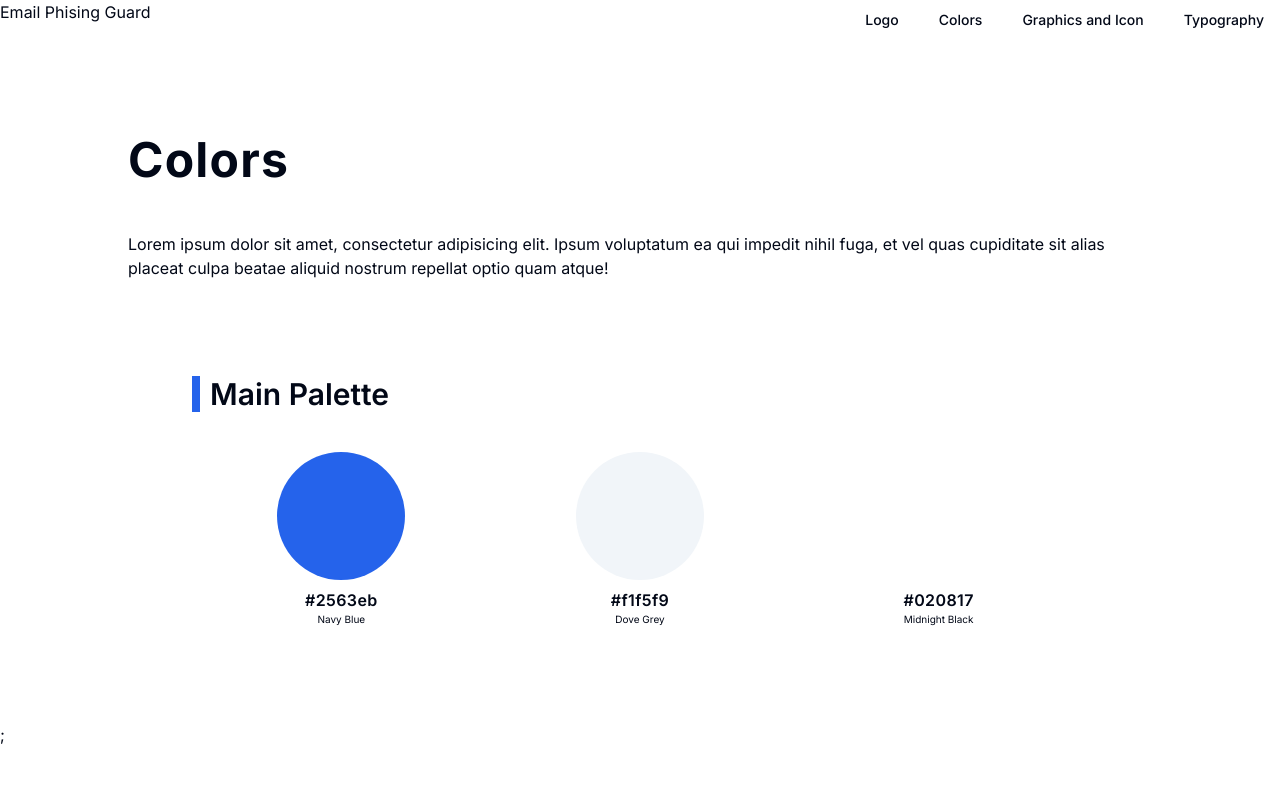
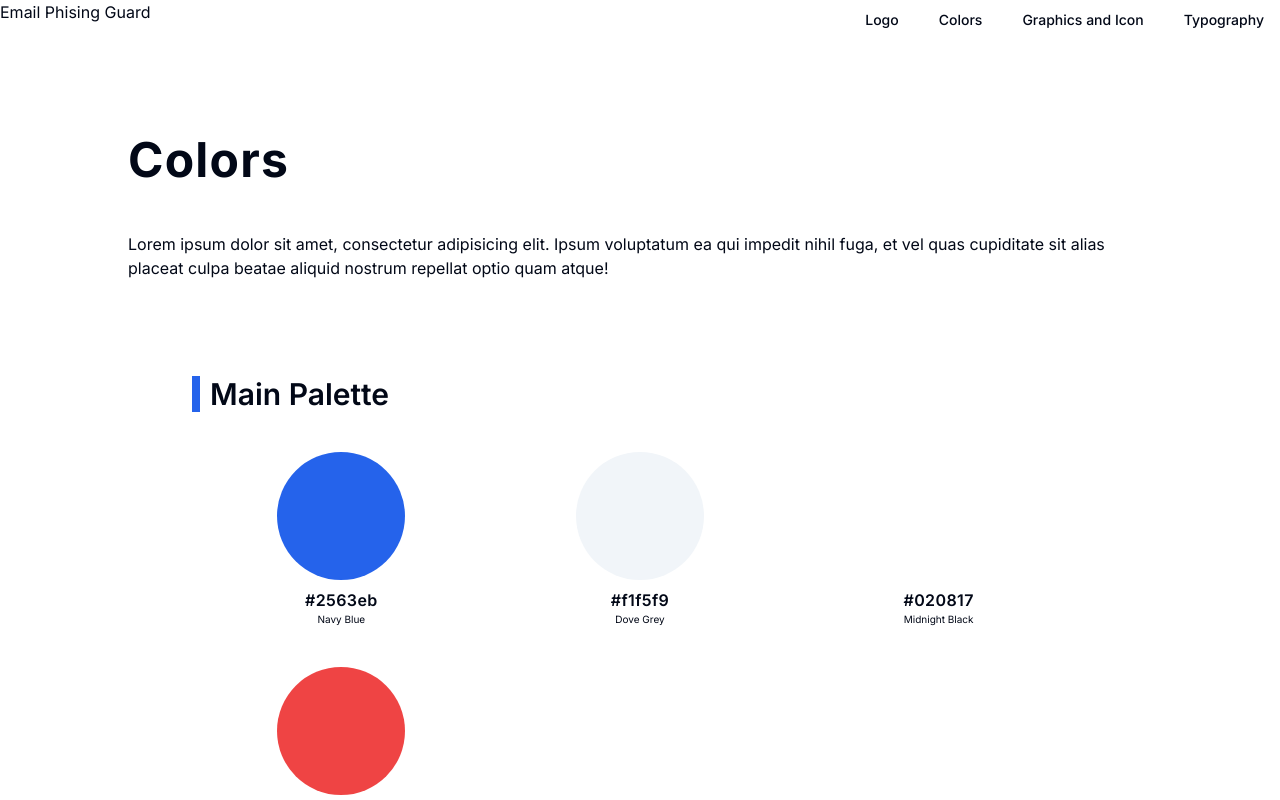
Before and after one commit to Email-Phising-Guard/styleguide, a Next.js app: page /color in a window 1280 px wide. Shown: the top 800 px of the page. Built offline with nearby package versions, Linux system fonts and the light colour scheme.

Commit message:
add red color

```diff
--- a/src/components/HexColorGroup.tsx
+++ b/src/components/HexColorGroup.tsx
@@ -10,6 +10,11 @@ export default function HexColorGroup() {
         hexCode="#020817"
         colorName="Midnight Black"
       />
+      <HexColor
+        variant="destructive"
+        hexCode="#ef4444"
+        colorName="Danger Red"
+      />
     </div>
   );
 }
```
